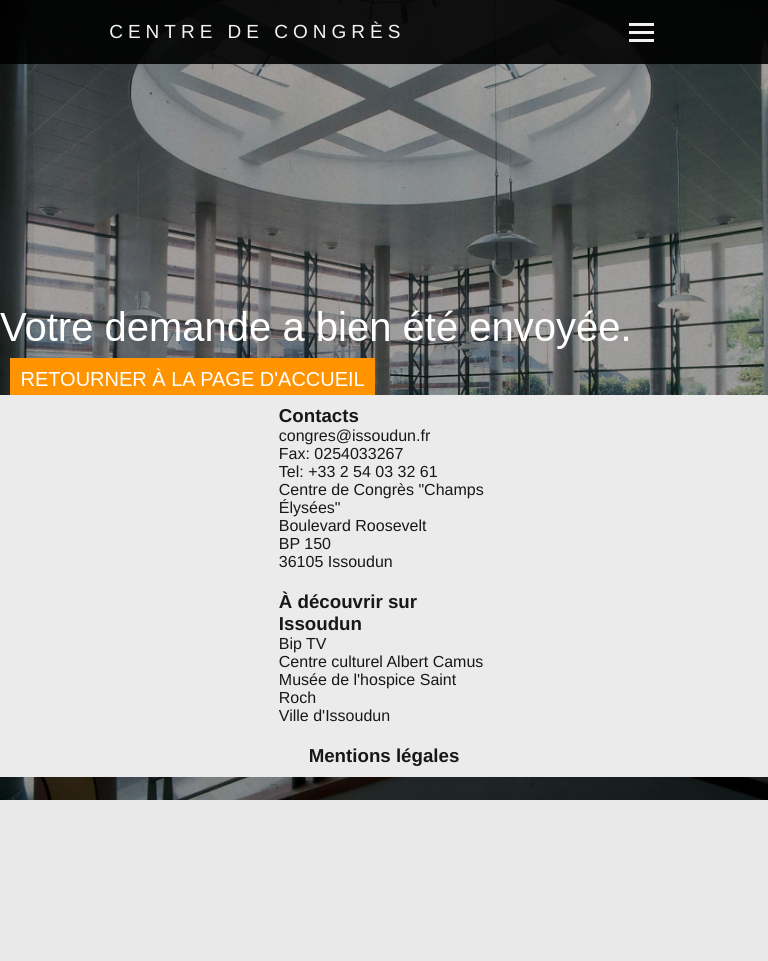
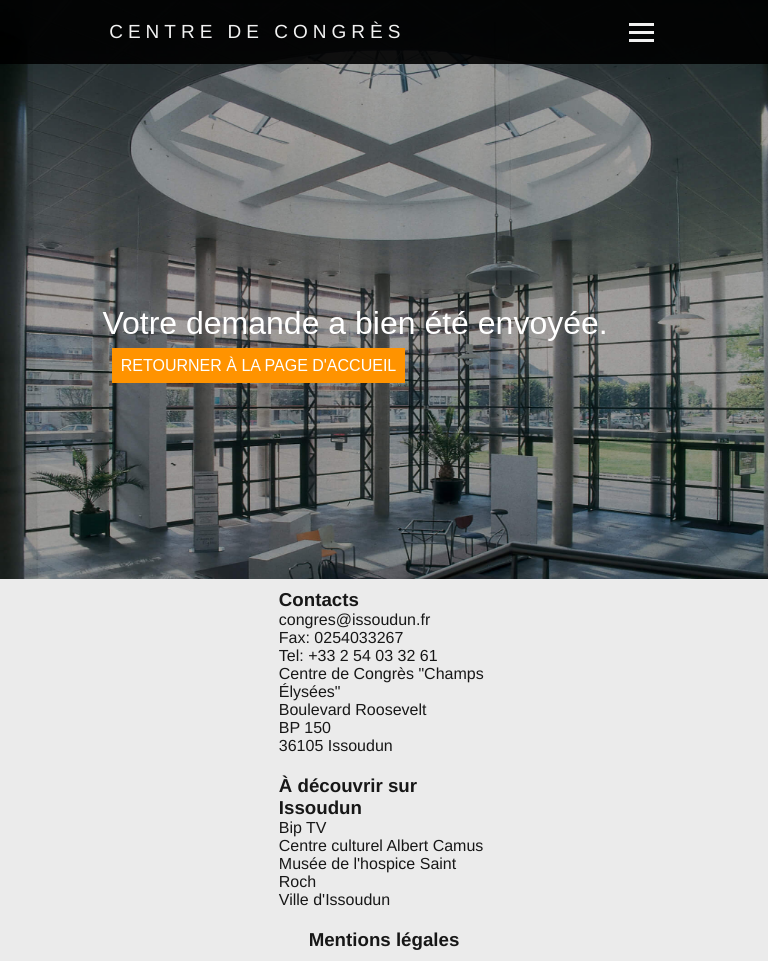
Before and after one commit to PESauvage/Project-Issoudun, a PHP site: page /pages/sent.html in a window 768 px wide; the page is wider, and only the part inside the window is pictured. Before the commit the page ends 800 px from the top of that part, so only its background shows below. Run offline with PHP 8.4, Linux system fonts and the light colour scheme.

Commit message:
update sent

```diff
--- a/styles/sent.css
+++ b/styles/sent.css
@@ -10,7 +10,7 @@ body{
   font-size: 100%;
   font-weight: 500;
   width:100%;
-  height:100%;
+  height:auto;
 }
 
 .container{
@@ -25,7 +25,7 @@ body{
   flex-direction: column;
   justify-content: center;
   width:1024px;
-
+  height: auto;
 }
 
 .sent{
@@ -36,6 +36,7 @@ body{
   font-size: 250%;
   font-family: "CaviarDreams" "helvetica";
   color: white;
+  padding-bottom: 200px;
 }
 
 .backToMain{
@@ -48,3 +49,36 @@ body{
   padding: 1%;
   text-transform: uppercase;
 }
+
+
+@media screen and (min-width:768px) and (max-width:1024px)
+{
+
+  main{
+  padding-top: 100px;
+  }
+
+
+    .sent{
+      font-size:250%;
+      padding-left: 15%;
+    }
+
+}
+
+@media screen and (max-width:768px)
+{
+
+  main{
+  padding-top: 100px;
+  }
+
+  .textTitle{
+      font-size:120%;
+  }
+
+  .sent{
+    font-size:200%;
+    padding-left: 10%;
+  }
+}
```
